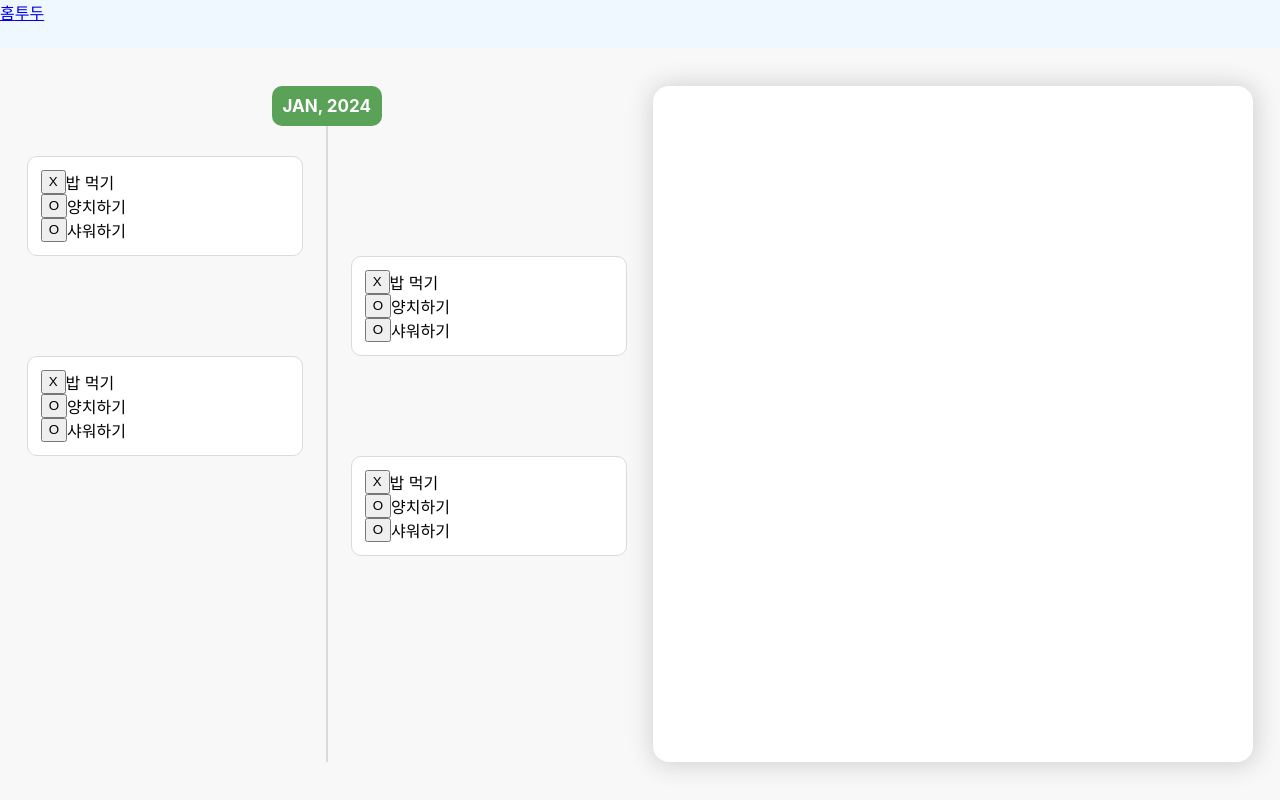
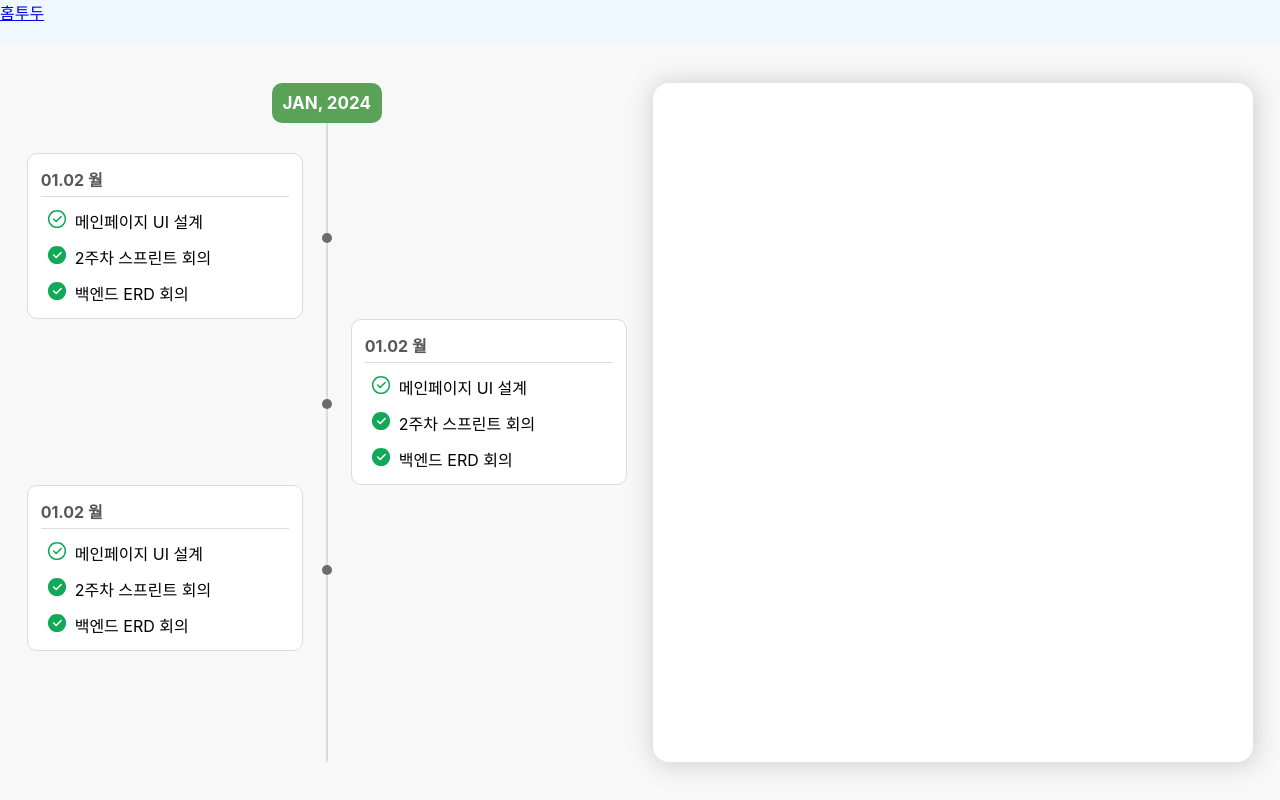
Before and after one commit to euniiiing/metudy, a React (Create React App) app in the folder client/: page /todo in a window 1280 px wide. Built offline with nearby package versions, Linux system fonts and the light colour scheme.

Commit message:
투두 타임라인 ui 완료

```diff
--- a/client/src/components/TodoList.tsx
+++ b/client/src/components/TodoList.tsx
@@ -17,89 +17,54 @@ const TodoList = ({ haveProgressButton = false }: IProps) => {
     const [todoListOfMonth, setTodoListOfMonth] = useState<ITodo[][]>([[]]);
 
     useEffect(() => {
-        // setTodoListOfDay(() => [
-        //     {
-        //         content: "밥 먹기",
-        //         progress: 0,
-        //         isDone: false,
-        //     },
-        //     {
-        //         content: "양치하기",
-        //         progress: 0,
-        //         isDone: true,
-        //     },
-        //     {
-        //         content: "샤워하기",
-        //         progress: 0,
-        //         isDone: true,
-        //     },
-        // ]);
-
         setTodoListOfMonth(() => [
             [
                 {
-                    content: "밥 먹기",
+                    content: "메인페이지 UI 설계",
                     progress: 0,
                     isDone: false,
                 },
                 {
-                    content: "양치하기",
+                    content: "2주차 스프린트 회의",
                     progress: 0,
                     isDone: true,
                 },
                 {
-                    content: "샤워하기",
+                    content: "백엔드 ERD 회의",
                     progress: 0,
                     isDone: true,
                 },
             ],
             [
                 {
-                    content: "밥 먹기",
+                    content: "메인페이지 UI 설계",
                     progress: 0,
                     isDone: false,
                 },
                 {
-                    content: "양치하기",
+                    content: "2주차 스프린트 회의",
                     progress: 0,
                     isDone: true,
                 },
                 {
-                    content: "샤워하기",
+                    content: "백엔드 ERD 회의",
                     progress: 0,
                     isDone: true,
                 },
             ],
             [
                 {
-                    content: "밥 먹기",
+                    content: "메인페이지 UI 설계",
                     progress: 0,
                     isDone: false,
                 },
                 {
-                    content: "양치하기",
+                    content: "2주차 스프린트 회의",
                     progress: 0,
                     isDone: true,
                 },
                 {
-                    content: "샤워하기",
-                    progress: 0,
-                    isDone: true,
-                },
-            ],
-            [
-                {
-                    content: "밥 먹기",
-                    progress: 0,
-                    isDone: false,
-                },
-                {
-                    content: "양치하기",
-                    progress: 0,
-                    isDone: true,
-                },
-                {
-                    content: "샤워하기",
+                    content: "백엔드 ERD 회의",
                     progress: 0,
                     isDone: true,
                 },
@@ -113,7 +78,8 @@ const TodoList = ({ haveProgressButton = false }: IProps) => {
             <HeaderOfMonth>JAN, 2024</HeaderOfMonth>
             {todoListOfMonth.map((todoListOfDay, day) => {
                 return (
-                    <TodoCardWrapper alignitems={day % 2 === 0 ? "flex-start" : "flex-end"}>
+                    <TodoCardWrapper order={day}>
+                        <Dot />
                         <TodoCard todoListOfDay={todoListOfDay} />
                     </TodoCardWrapper>
                 );
@@ -123,7 +89,7 @@ const TodoList = ({ haveProgressButton = false }: IProps) => {
 };
 
 interface StyleProps {
-    alignitems: string;
+    order: number;
 }
 
 const TodoListLayout = styled.div`
@@ -134,6 +100,7 @@ const TodoListLayout = styled.div`
     display: flex;
     flex-direction: column;
     align-items: center;
+    overflow: scroll;
 `;
 
 const VLine = styled.div`
@@ -158,9 +125,21 @@ const HeaderOfMonth = styled.div`
 
 const TodoCardWrapper = styled("div")<StyleProps>`
     box-sizing: border-box;
+    position: relative;
     display: flex;
     flex-direction: column;
-    align-items: ${({ alignitems }) => alignitems};
+    align-items: ${({ order }) => (order % 2 === 0 ? "flex-start" : "flex-end")};
     width: 100%;
 `;
+
+const Dot = styled.div`
+    position: absolute;
+    top: 48%;
+    left: calc(50% - 5px);
+    width: 10px;
+    height: 10px;
+    background-color: #6d6d6d;
+    border-radius: 100%;
+`;
+
 export default TodoList;
--- /dev/null
+++ b/client/src/components/icons/Do.tsx
@@ -0,0 +1,36 @@
+import React from "react";
+
+const Do = () => {
+    return (
+        <svg
+            xmlns="http://www.w3.org/2000/svg"
+            width="20"
+            height="20"
+            viewBox="0 0 16 16"
+            fill="none"
+        >
+            <g clip-path="url(#clip0_115_708)">
+                <path
+                    d="M8.00005 14.6667C8.87569 14.6678 9.74293 14.4959 10.5519 14.1608C11.3609 13.8257 12.0957 13.334 12.714 12.714C13.334 12.0957 13.8257 11.3609 14.1608 10.5519C14.4959 9.74293 14.6678 8.87569 14.6667 8.00005C14.6678 7.1244 14.4959 6.25717 14.1608 5.44819C13.8257 4.6392 13.334 3.90441 12.714 3.28605C12.0957 2.66606 11.3609 2.17438 10.5519 1.83927C9.74293 1.50417 8.87569 1.33225 8.00005 1.33338C7.1244 1.33226 6.25717 1.5042 5.44819 1.8393C4.6392 2.1744 3.90441 2.66607 3.28605 3.28605C2.66607 3.90441 2.1744 4.6392 1.8393 5.44819C1.5042 6.25717 1.33226 7.1244 1.33338 8.00005C1.33225 8.87569 1.50417 9.74293 1.83927 10.5519C2.17438 11.3609 2.66606 12.0957 3.28605 12.714C3.90441 13.334 4.6392 13.8257 5.44819 14.1608C6.25717 14.4959 7.1244 14.6678 8.00005 14.6667Z"
+                    stroke="#0FA958"
+                    stroke-width="1.25"
+                    stroke-linejoin="round"
+                />
+                <path
+                    d="M5.33337 8L7.33337 10L11.3334 6"
+                    stroke="#0FA958"
+                    stroke-width="1.25"
+                    stroke-linecap="round"
+                    stroke-linejoin="round"
+                />
+            </g>
+            <defs>
+                <clipPath id="clip0_115_708">
+                    <rect width="16" height="16" fill="white" />
+                </clipPath>
+            </defs>
+        </svg>
+    );
+};
+
+export default Do;
--- /dev/null
+++ b/client/src/components/icons/Done.tsx
@@ -0,0 +1,50 @@
+import React from "react";
+
+const Done = () => {
+    return (
+        <svg
+            xmlns="http://www.w3.org/2000/svg"
+            width="20"
+            height="20"
+            viewBox="0 0 16 16"
+            fill="none"
+        >
+            <g clip-path="url(#clip0_115_712)">
+                <mask
+                    id="mask0_115_712"
+                    // style="mask-type:luminance"
+                    maskUnits="userSpaceOnUse"
+                    x="0"
+                    y="0"
+                    width="16"
+                    height="16"
+                >
+                    <path
+                        d="M8.00005 14.6667C8.87569 14.6678 9.74293 14.4959 10.5519 14.1608C11.3609 13.8257 12.0957 13.334 12.714 12.714C13.334 12.0957 13.8257 11.3609 14.1608 10.5519C14.4959 9.74293 14.6678 8.87569 14.6667 8.00005C14.6678 7.1244 14.4959 6.25717 14.1608 5.44819C13.8257 4.6392 13.334 3.90441 12.714 3.28605C12.0957 2.66606 11.3609 2.17438 10.5519 1.83927C9.74293 1.50417 8.87569 1.33225 8.00005 1.33338C7.1244 1.33226 6.25717 1.5042 5.44819 1.8393C4.6392 2.1744 3.90441 2.66607 3.28605 3.28605C2.66607 3.90441 2.1744 4.6392 1.8393 5.44819C1.5042 6.25717 1.33226 7.1244 1.33338 8.00005C1.33225 8.87569 1.50417 9.74293 1.83927 10.5519C2.17438 11.3609 2.66606 12.0957 3.28605 12.714C3.90441 13.334 4.6392 13.8257 5.44819 14.1608C6.25717 14.4959 7.1244 14.6678 8.00005 14.6667Z"
+                        fill="white"
+                        stroke="white"
+                        stroke-width="1.25"
+                        stroke-linejoin="round"
+                    />
+                    <path
+                        d="M5.33337 8L7.33337 10L11.3334 6"
+                        stroke="black"
+                        stroke-width="1.25"
+                        stroke-linecap="round"
+                        stroke-linejoin="round"
+                    />
+                </mask>
+                <g mask="url(#mask0_115_712)">
+                    <path d="M0 0H16V16H0V0Z" fill="#0FA958" />
+                </g>
+            </g>
+            <defs>
+                <clipPath id="clip0_115_712">
+                    <rect width="16" height="16" fill="white" />
+                </clipPath>
+            </defs>
+        </svg>
+    );
+};
+
+export default Done;
--- a/client/src/components/todo/TodoCard.tsx
+++ b/client/src/components/todo/TodoCard.tsx
@@ -11,6 +11,7 @@ interface TodoCardProps {
 const TodoCard = ({ todoListOfDay }: TodoCardProps) => {
     return (
         <StyledTodoCard>
+            <HeaderOfDay>01.02 월</HeaderOfDay>
             {todoListOfDay.map((todo: ITodo, idx: number) => {
                 return <TodoItem todo={todo} />;
             })}
@@ -27,4 +28,11 @@ const StyledTodoCard = styled.div`
     border-radius: 10px;
 `;
 
+const HeaderOfDay = styled.div`
+    padding-bottom: 5px;
+    border-bottom: 1px solid #dbdbdb;
+    color: #575757;
+    font-weight: bold;
+`;
+
 export default TodoCard;
--- a/client/src/components/todo/TodoItem.tsx
+++ b/client/src/components/todo/TodoItem.tsx
@@ -2,6 +2,8 @@ import React from "react";
 import styled from "styled-components";
 
 import ITodo from "@/api/todo/Todo";
+import Do from "../icons/Do";
+import Done from "../icons/Done";
 
 interface Props {
     todo: ITodo;
@@ -10,7 +12,7 @@ interface Props {
 const TodoItem = ({ todo }: Props) => {
     return (
         <StyledTodoItem>
-            <TodoCheckButton>{todo.isDone ? "O" : "X"}</TodoCheckButton>
+            <TodoCheckButton>{todo.isDone ? <Done /> : <Do />}</TodoCheckButton>
             <TodoContent>{todo.content}</TodoContent>
         </StyledTodoItem>
     );
@@ -18,10 +20,17 @@ const TodoItem = ({ todo }: Props) => {
 
 const StyledTodoItem = styled.div`
     display: flex;
+    margin-top: 10px;
 `;
 
-const TodoCheckButton = styled.button``;
+const TodoCheckButton = styled.button`
+    margin-right: 2px;
+    border: none;
+    background: transparent;
+`;
 
-const TodoContent = styled.div``;
+const TodoContent = styled.div`
+    padding-top: 2px;
+`;
 
 export default TodoItem;
--- a/client/src/pages/Todo.tsx
+++ b/client/src/pages/Todo.tsx
@@ -17,10 +17,10 @@ const Todo = () => {
 
 const StyledTodo = styled.main`
     background-color: #f8f8f8;
-    flex: 1;
     display: flex;
     align-items: center;
     justify-content: space-evenly;
+    height: 100%;
 `;
 
 const TodoTimeLine = styled.div`
```
